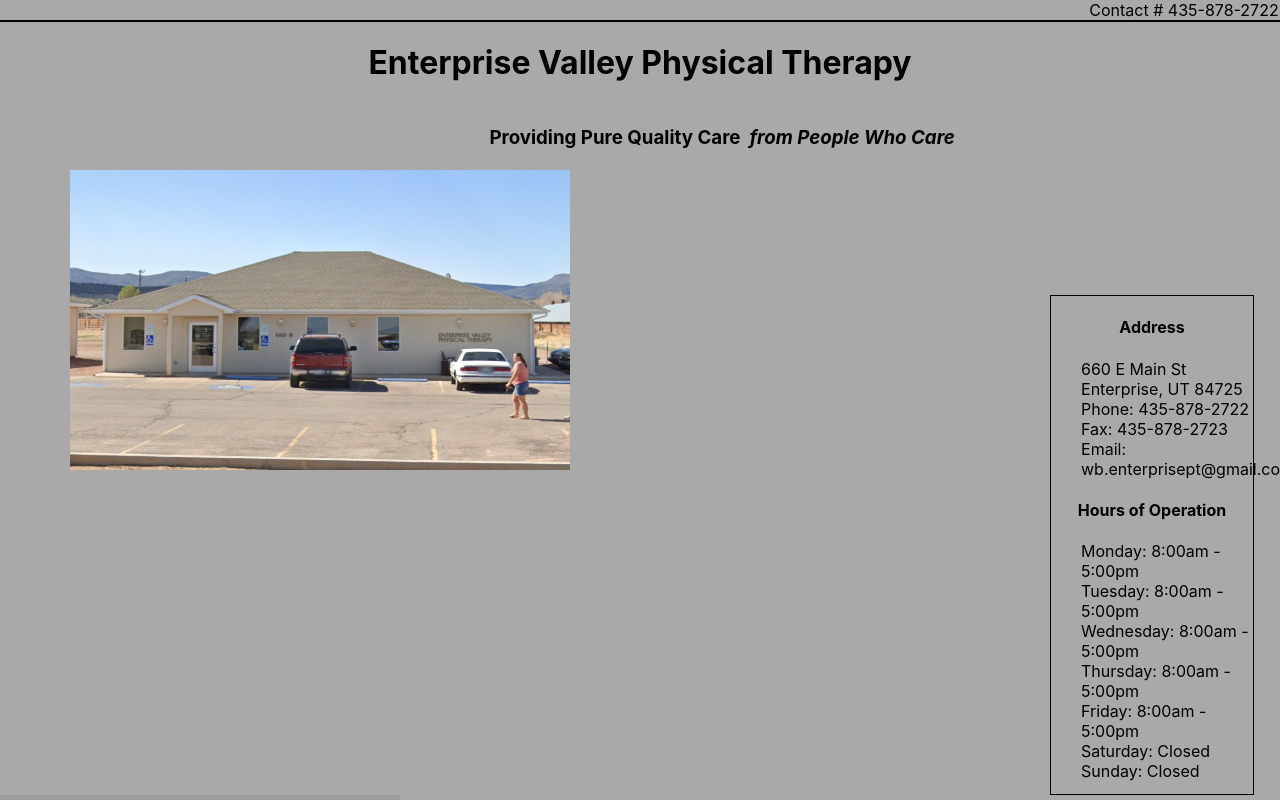
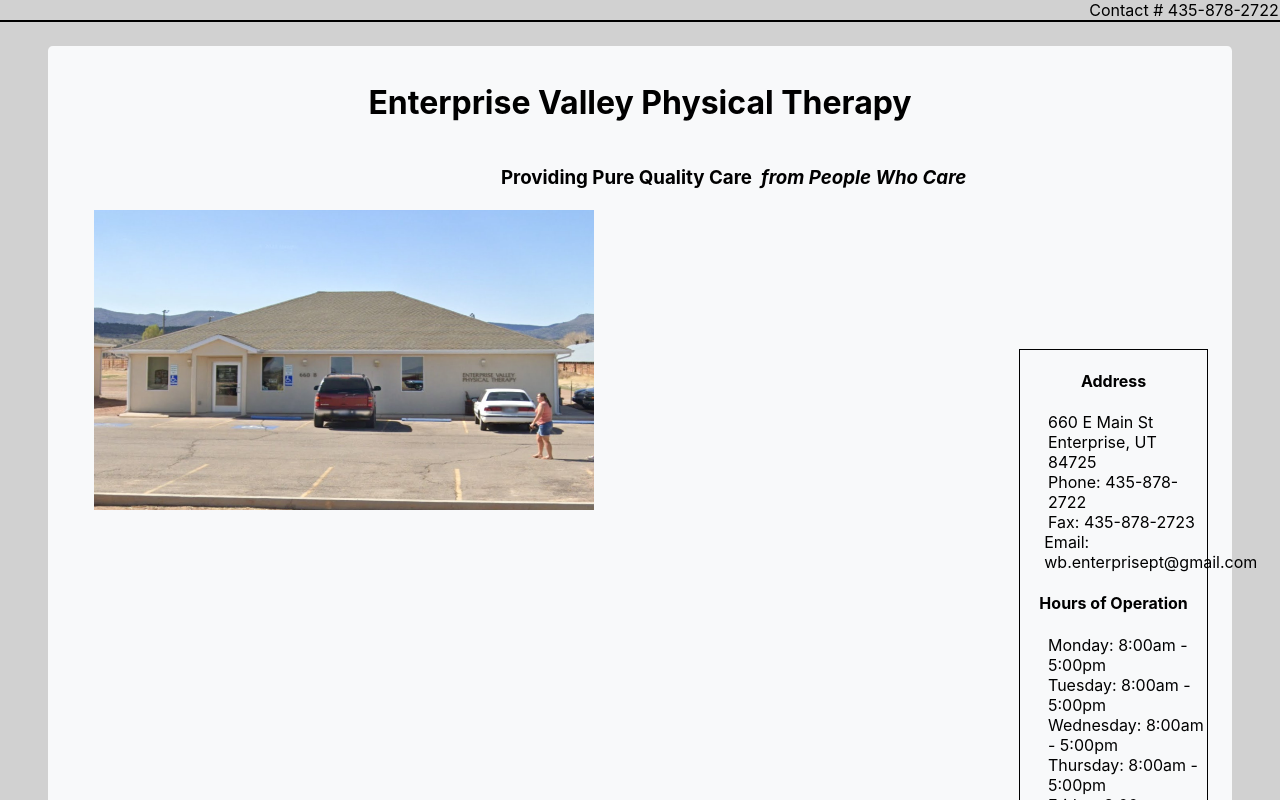
Before and after one commit to mtbishop/EV-Physical-Therapy, a React (Create React App) app: page / in a window 1280 px wide. Shown: the top 800 px of the page. Built offline with nearby package versions, Linux system fonts and the light colour scheme; no server answers; grey boxes are pictures that could not be loaded.

Commit message:
added admincomp.css, made jumbotron, moved email text to not wrap

```diff
--- a/package.json
+++ b/package.json
@@ -6,10 +6,10 @@
     "@testing-library/jest-dom": "^5.11.4",
     "@testing-library/react": "^11.1.0",
     "@testing-library/user-event": "^12.1.10",
-    "bootstrap": "^5.1.3",
+    "bootstrap": "^4.6.0",
     "dotenv": "^10.0.0",
     "react": "^17.0.2",
-    "react-bootstrap": "^2.0.0",
+    "react-bootstrap": "^2.0.1",
     "react-dom": "^17.0.2",
     "react-scripts": "4.0.3",
     "web-vitals": "^1.0.1"
--- a/src/App.css
+++ b/src/App.css
@@ -1,38 +1,3 @@
 .App {
   text-align: center;
 }
-
-.App-logo {
-  height: 40vmin;
-  pointer-events: none;
-}
-
-@media (prefers-reduced-motion: no-preference) {
-  .App-logo {
-    animation: App-logo-spin infinite 20s linear;
-  }
-}
-
-.App-header {
-  background-color: #282c34;
-  min-height: 100vh;
-  display: flex;
-  flex-direction: column;
-  align-items: center;
-  justify-content: center;
-  font-size: calc(10px + 2vmin);
-  color: white;
-}
-
-.App-link {
-  color: #61dafb;
-}
-
-@keyframes App-logo-spin {
-  from {
-    transform: rotate(0deg);
-  }
-  to {
-    transform: rotate(360deg);
-  }
-}
--- a/src/components/AdminComp.js
+++ b/src/components/AdminComp.js
@@ -1,3 +1,4 @@
+import '../style/AdminComp.css';
 import Header from './Header';
 import AboutUs from './AboutUs';
 import HoursAndContact from './HoursAndContact';
@@ -9,10 +10,12 @@ function AdminComp() {
   return (
     <>
       <Header />
-      <AboutUs />
-      <HoursAndContact />
-      <EmployeeCard />
-      <GMaps />
+      <div id="jumbotron1">
+        <AboutUs />
+        <HoursAndContact />
+        <EmployeeCard />
+        <GMaps />
+      </div>
       <Footer />
     </>
   );
--- a/src/style/AboutUsStyle.css
+++ b/src/style/AboutUsStyle.css
@@ -1,5 +1,5 @@
 body {
-  background-color: darkgrey;
+  background-color: rgb(209, 209, 209);
 }
 
 h3#fromPWC {
--- /dev/null
+++ b/src/style/AdminComp.css
@@ -0,0 +1,9 @@
+#jumbotron1 {
+  background-color: #f8f9fa;
+  border-radius: 0.3rem;
+  margin-top: 1.5rem;
+  margin-left: 3rem;
+  margin-right: 3rem;
+  padding-top: 1rem;
+  padding-bottom: 1rem;
+}
--- a/src/style/HoursAndContact.css
+++ b/src/style/HoursAndContact.css
@@ -5,7 +5,7 @@
 }
 .hAndCa {
   text-align: left;
-  margin-left: -1%;
+  margin-left: -3%;
   padding-left: 16%;
 }
 
```
Also changed, not shown: 1 other file (tests, documents, lock files or other folders).
